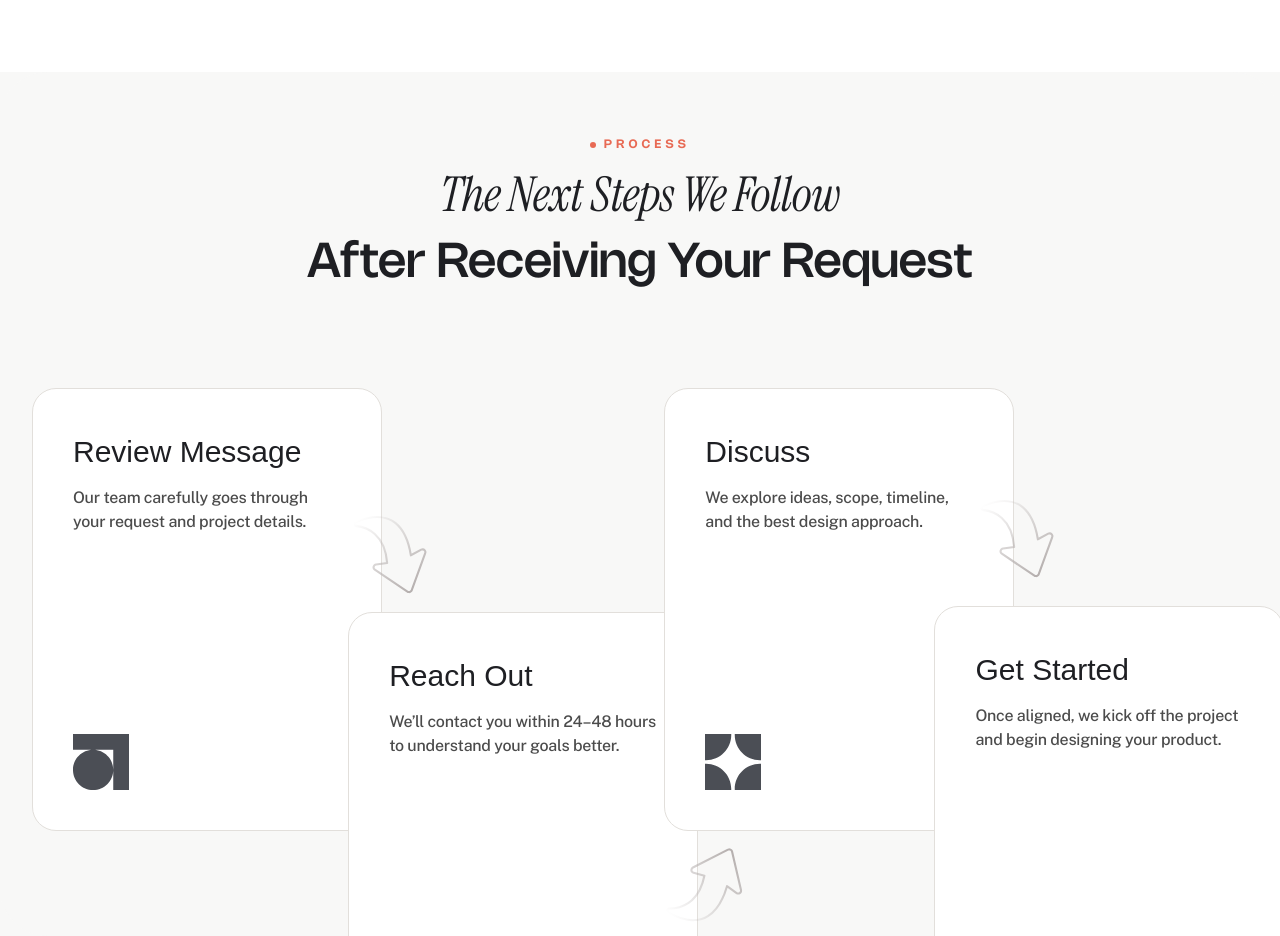
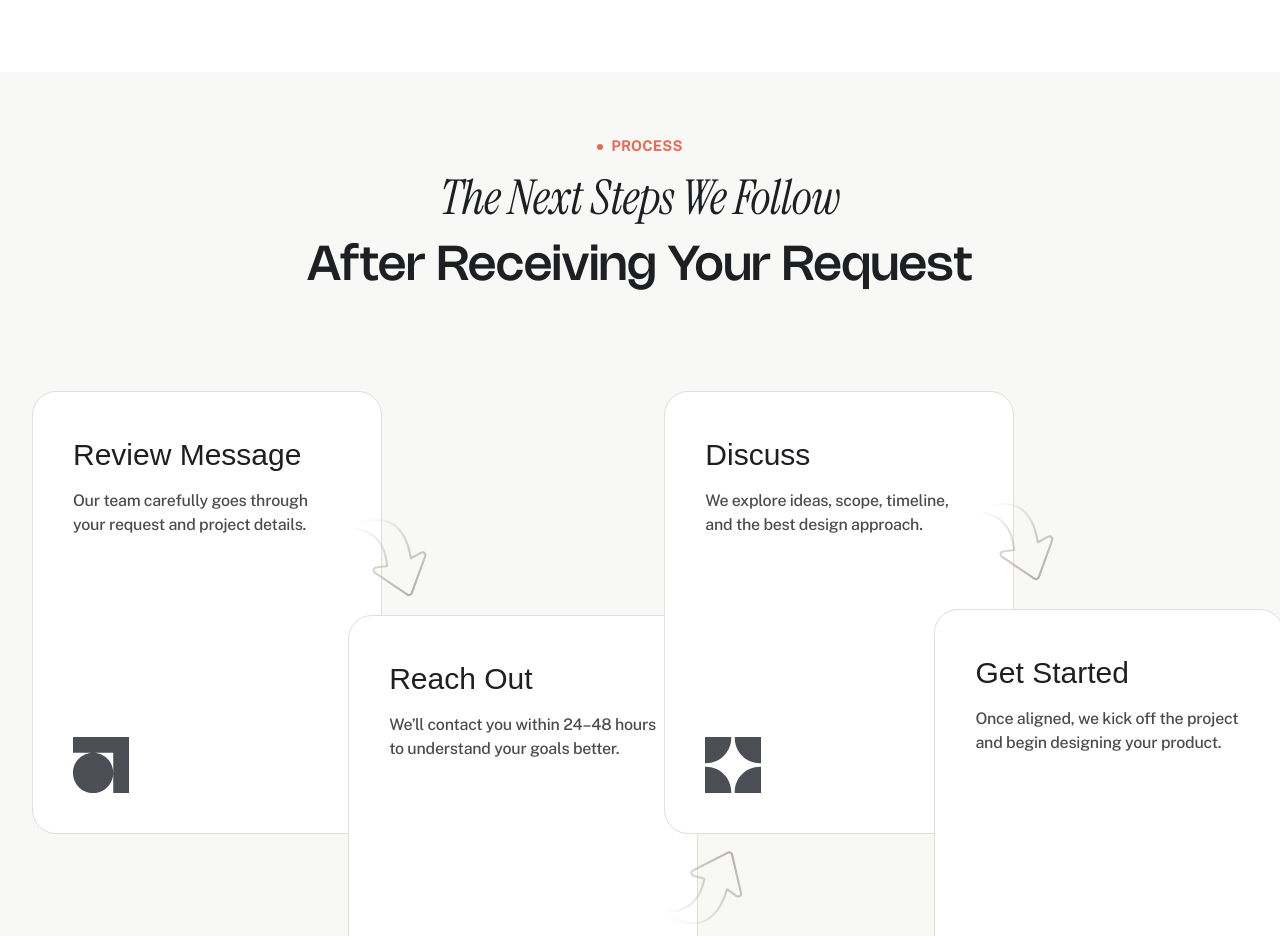
Before and after one commit to SparkStudio-Ltd/userlify, a Next.js app: page /thank-you in a window 1280 px wide. Shown: the part 880-1816 px from the top of the page. Built offline with nearby package versions, Linux system fonts and the light colour scheme; a web font is replaced by a local one.

Commit message:
feat: Update ProcessStepsSection styles for improved typography and layout

```diff
--- a/src/components/sections/ProcessStepsSection.tsx
+++ b/src/components/sections/ProcessStepsSection.tsx
@@ -22,9 +22,9 @@
       <div className="mx-auto flex w-full h-[1100px] max-w-[1920px] justify-center">
         <div className="flex w-full max-w-[1472px] flex-col items-center gap-24 rounded-[48px] bg-[#F8F8F7] py-18 sm:px-8 lg:h-[864px] lg:py-16">
           <header className="flex max-w-[820px] flex-col items-center gap-4 text-center">
-            <div className="flex items-center justify-center gap-2 text-[12px] font-semibold uppercase tracking-[0.35em] text-primary">
+            <div className="flex items-center justify-center gap-2 text-[14px] font-bold uppercase tracking-[0.75px] text-primary">
               <span className="inline-block h-1.5 w-1.5 rounded-full bg-primary" />
-              <span>Process</span>
+              <span className='font-nav'>Process</span>
             </div>
             <p className="font-serif text-5xl leading-[50px] tracking-[-0.5px] italic text-[#1E1F23]">
               The Next Steps We Follow
```
